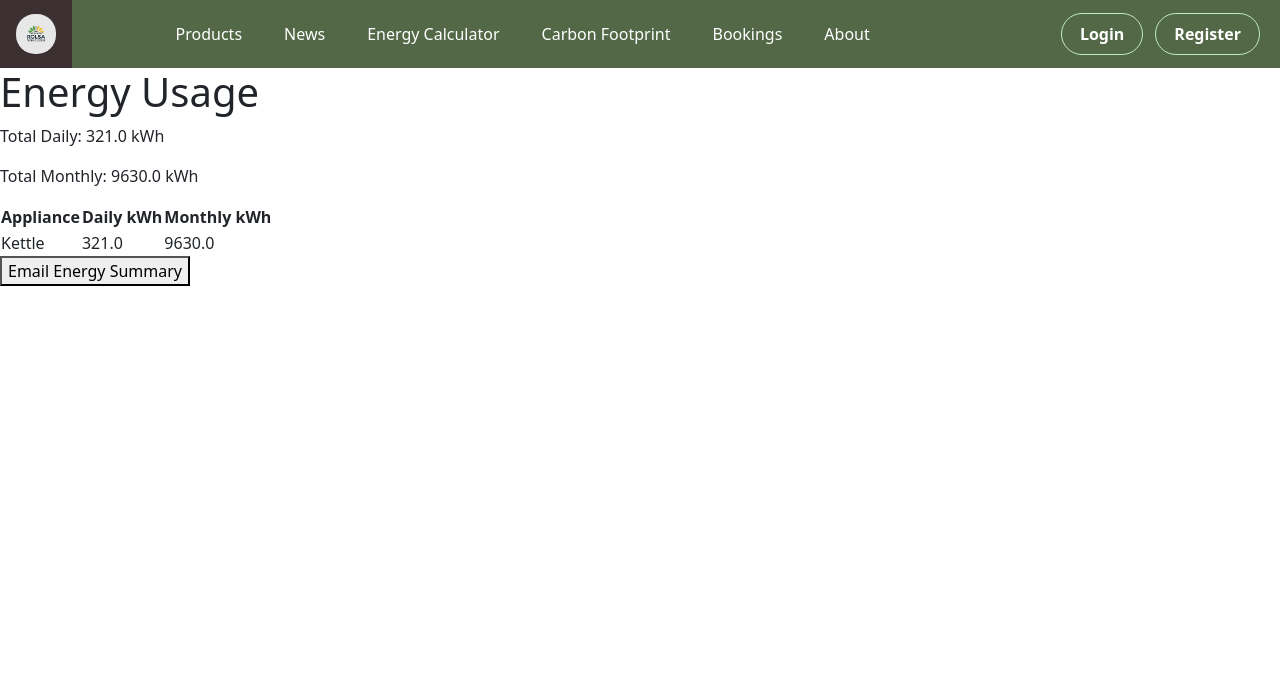
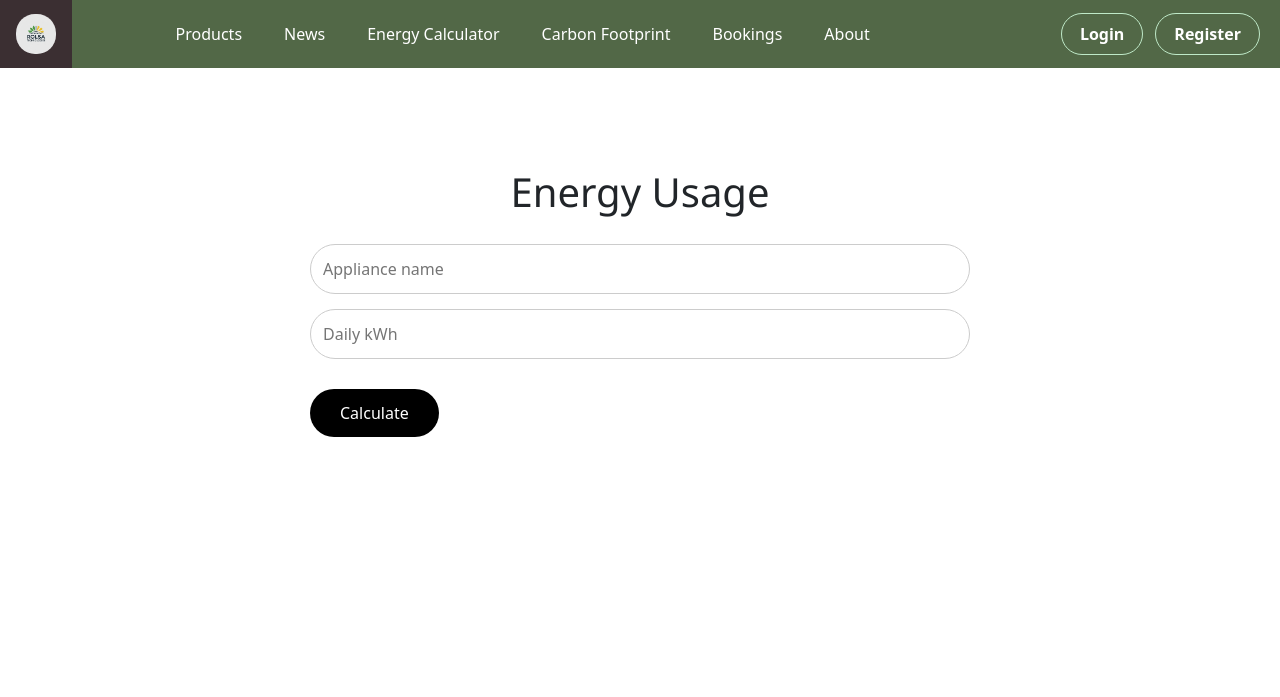
Before and after one commit to Dahra-pixel/Rolsa, a Flask app: page /energy in a window 1280 px wide. Shown: the top 697 px of the page. Run offline with Flask 3, Linux system fonts and the light colour scheme; data comes from the database, SQL or seed files in the repository; both versions use the stored data as it was after the commit.

Commit message:
Not sure eiter

```diff
--- a/app.py
+++ b/app.py
@@ -9,12 +9,12 @@ app.secret_key = "super_secret_key_change_later"
 DATABASE = "database.db"
 
 # ---------------- MAIL CONFIG ----------------
-app.config["MAIL_SERVER"] = "smtp.gmail.com"
-app.config["MAIL_PORT"] = 587
-app.config["MAIL_USE_TLS"] = True
-app.config["MAIL_USERNAME"] = "your_email@gmail.com"
-app.config["MAIL_PASSWORD"] = "your_app_password"
-app.config["MAIL_DEFAULT_SENDER"] = "your_email@gmail.com"
+# app.config["MAIL_SERVER"] = "smtp.gmail.com"
+# app.config["MAIL_PORT"] = 587
+# app.config["MAIL_USE_TLS"] = True
+# app.config["MAIL_USERNAME"] = "your_email@gmail.com"
+# app.config["MAIL_PASSWORD"] = "your_app_password"
+# app.config["MAIL_DEFAULT_SENDER"] = "your_email@gmail.com"
 
 mail = Mail(app)
 
@@ -46,52 +46,61 @@ def contact():
     return render_template("contact.html")
 
 # ---------------- ENERGY ----------------
-@app.route("/energy")
+@app.route("/energy", methods=["GET", "POST"])
 def energy():
+    if request.method == "POST":
+        appliance = request.form["appliance"]
+        daily_kwh = float(request.form["daily_kwh"])
+        monthly_kwh = daily_kwh * 30
+
+        conn = get_db_connection()
+        conn.execute(
+            "INSERT INTO energy_usage (appliance, daily_kwh, monthly_kwh) VALUES (?, ?, ?)",
+            (appliance, daily_kwh, monthly_kwh)
+        )
+        conn.commit()
+        conn.close()
+
+        return redirect(url_for("energy_summary"))
+
+    # GET request: show form + existing data
     conn = get_db_connection()
-    records = conn.execute("SELECT * FROM energy_usage").fetchall()
-    row = conn.execute("""
-        SELECT
-            COALESCE(SUM(daily_kwh), 0) AS total_daily,
-            COALESCE(SUM(monthly_kwh), 0) AS total_monthly
-        FROM energy_usage
-    """).fetchone()
+    records = conn.execute(
+        "SELECT appliance, daily_kwh, monthly_kwh FROM energy_usage"
+    ).fetchall()
     conn.close()
 
-    totals = {
-        "total_daily": float(row["total_daily"]),
-        "total_monthly": float(row["total_monthly"])
-    } if records else None
+    return render_template("energy.html", records=records, totals=None)
 
-    return render_template("energy.html", records=records, totals=totals)
 
-@app.route("/email-energy", methods=["POST"])
-def email_energy_summary():
+
+
+@app.route("/energy-summary")
+def energy_summary():
     conn = get_db_connection()
-    records = conn.execute("SELECT * FROM energy_usage").fetchall()
-    totals = conn.execute("""
-        SELECT SUM(daily_kwh) AS total_daily,
-               SUM(monthly_kwh) AS total_monthly
-        FROM energy_usage
-    """).fetchone()
+    records = conn.execute(
+        "SELECT appliance, daily_kwh, monthly_kwh FROM energy_usage"
+    ).fetchall()
     conn.close()
 
-    body = (
-        f"Energy Usage Summary\n\n"
-        f"Daily Total: {round(totals['total_daily'] or 0, 2)} kWh\n"
-        f"Monthly Total: {round(totals['total_monthly'] or 0, 2)} kWh\n\n"
+    if records:
+        total_daily = sum(r["daily_kwh"] for r in records)
+        total_monthly = sum(r["monthly_kwh"] for r in records)
+        totals = {
+            "total_daily": round(total_daily, 2),
+            "total_monthly": round(total_monthly, 2)
+        }
+    else:
+        totals = None
+
+    return render_template(
+        "energy_summary.html",
+        records=records,
+        totals=totals
     )
-    for r in records:
-        body += f"{r['appliance']} → {round(r['daily_kwh'],2)} kWh/day, {round(r['monthly_kwh'],2)} kWh/month\n"
 
-    msg = Message(
-        subject="Your Energy Usage Summary",
-        recipients=[app.config["MAIL_USERNAME"]],
-        body=body
-    )
-    mail.send(msg)
-    flash("Energy summary emailed successfully")
-    return redirect(url_for("energy"))
+
+
 
 # ---------------- CARBON ----------------
 EMISSION_FACTORS = {
@@ -102,43 +111,58 @@ EMISSION_FACTORS = {
 
 @app.route("/carbon", methods=["GET", "POST"])
 def carbon():
-    conn = get_db_connection()
     if request.method == "POST":
         activity = request.form["activity"]
         amount = float(request.form["amount"])
+
         factor = EMISSION_FACTORS.get(activity, 0)
         co2_kg = amount * factor
+
+        unit = "kWh" if activity == "electricity" else "km"
+
+        conn = get_db_connection()
         conn.execute("""
             INSERT INTO carbon_footprint (activity, amount, unit, co2_kg)
             VALUES (?, ?, ?, ?)
-        """, (activity, amount, "kWh" if activity=="electricity" else "km", co2_kg))
+        """, (activity, amount, unit, co2_kg))
         conn.commit()
-        return redirect(url_for("carbon"))
+        conn.close()
 
-    records = conn.execute("SELECT * FROM carbon_footprint").fetchall()
-    total = conn.execute("SELECT SUM(co2_kg) AS total_co2 FROM carbon_footprint").fetchone()
-    conn.close()
-    return render_template("carbon.html", records=records, total=total)
+        return redirect(url_for("carbon_summary"))
 
-@app.route("/email-carbon", methods=["POST"])
-def email_carbon_summary():
+    # GET request
+    return render_template("carbon.html")
+
+@app.route("/carbon-summary")
+def carbon_summary():
     conn = get_db_connection()
-    records = conn.execute("SELECT * FROM carbon_footprint").fetchall()
-    total = conn.execute("SELECT SUM(co2_kg) AS total_co2 FROM carbon_footprint").fetchone()
+    records = conn.execute(
+        "SELECT activity, amount, unit, co2_kg FROM carbon_footprint"
+    ).fetchall()
+
+    total = conn.execute(
+        "SELECT SUM(co2_kg) AS total_co2 FROM carbon_footprint"
+    ).fetchone()
+
     conn.close()
 
-    body = f"Carbon Footprint Summary\n\nTotal CO₂: {round(total['total_co2'] or 0,2)} kg\n\n"
-    for r in records:
-        body += f"{r['activity']} - {r['amount']} {r['unit']} → {round(r['co2_kg'],2)} kg\n"
+    total_co2 = round(total["total_co2"], 2) if total["total_co2"] else 0.00
 
-    msg = Message(
-        subject="Your Carbon Footprint Summary",
-        recipients=[app.config["MAIL_USERNAME"]],
-        body=body
+    records = [
+    {**dict(r), "co2_kg": round(r["co2_kg"], 2)}
+    for r in records
+    ]
+
+
+    return render_template(
+        "carbon_summary.html",
+        records=records,
+        total=total_co2
     )
-    mail.send(msg)
-    flash("Carbon summary emailed successfully")
-    return redirect(url_for("carbon"))
+
+
+
+
 
 # ---------------- AUTH ----------------
 @app.route("/register", methods=["POST"])
--- a/templates/carbon.html
+++ b/templates/carbon.html
@@ -2,7 +2,10 @@
 {% block content %}
 
 <section class="page-section">
-  <h2>Carbon Footprint Calculator</h2>
+  <h1>Carbon Footprint Calculator</h1>
+
+<img src="\static\images\carbon_footprint.jpg", class = "banner_img">
+
 
   <form method="POST" class="energy-form">
     <select name="activity" required>
--- a/templates/energy.html
+++ b/templates/energy.html
@@ -1,28 +1,17 @@
 {% extends "base.html" %}
 {% block content %}
-<h1>Energy Usage</h1>
 
-{% if totals %}
-<p>Total Daily: {{ totals.total_daily }} kWh</p>
-<p>Total Monthly: {{ totals.total_monthly }} kWh</p>
-{% else %}
-<p>No energy data yet.</p>
-{% endif %}
+<div class="page-section">
+    <h1 class="page_heading_text">Energy Usage</h1>
 
-<table>
-  <tr>
-    <th>Appliance</th><th>Daily kWh</th><th>Monthly kWh</th>
-  </tr>
-  {% for r in records %}
-  <tr>
-    <td>{{ r.appliance }}</td>
-    <td>{{ r.daily_kwh }}</td>
-    <td>{{ r.monthly_kwh }}</td>
-  </tr>
-  {% endfor %}
-</table>
+    <form class="energy-form" method="POST" action="{{ url_for('energy') }}">
+        <input type="text" name="appliance" placeholder="Appliance name" required>
 
-<form method="POST" action="{{ url_for('email_energy_summary') }}">
-    <button type="submit">Email Energy Summary</button>
-</form>
+        <input type="number" step="0.01" name="daily_kwh"
+               placeholder="Daily kWh" required>
+
+        <button class="btn-primary" type="submit">Calculate</button>
+    </form>
+</div>
+
 {% endblock %}
```
Also changed, not shown: templates/carbon_summary.html (+10 -20 lines), templates/energy_summary.html (+14 -18 lines), database.db, static/images/carbon_footprint.jpg (added).
